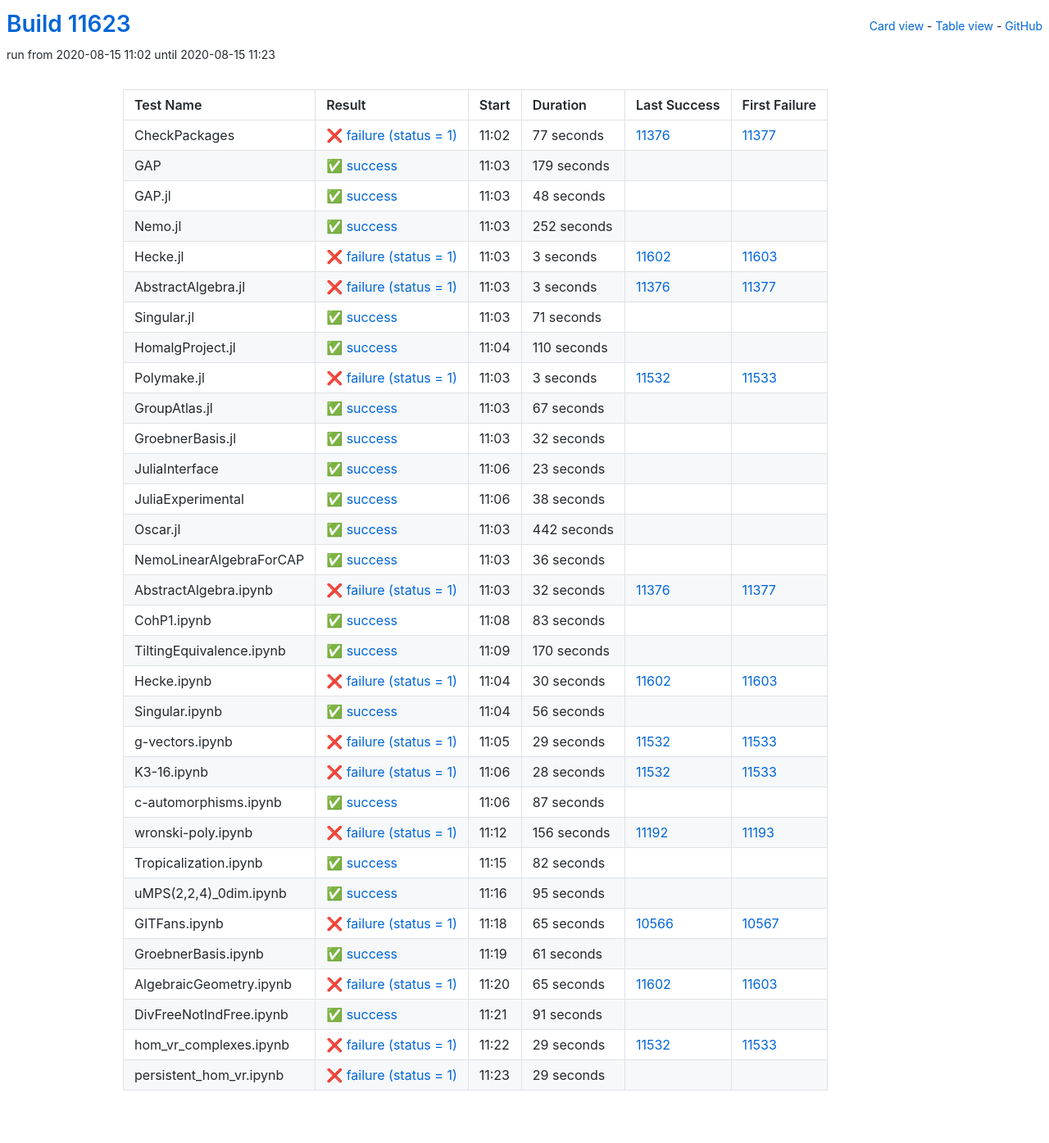
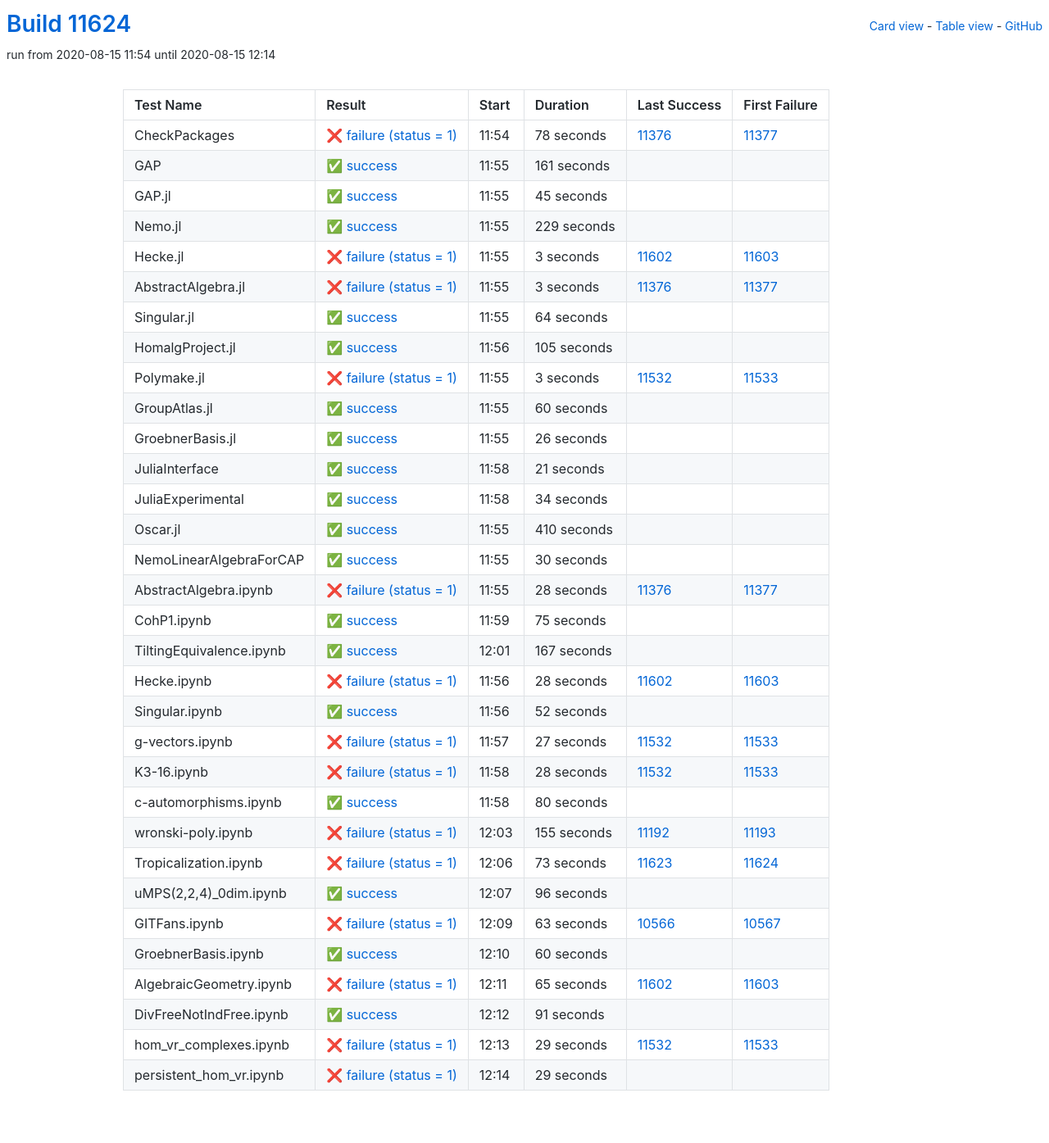
Before and after one commit to oscar-system/oscar-ci-status, a Jekyll site: the page built from table.html, in a window 1280 px wide. Shown: the whole page at 82% size. Built offline with Jekyll 4.4.1, drawn with Linux system fonts in a browser that asks for light colours.

Commit message:
Build #11624

```diff
--- a/_data/ci.yml
+++ b/_data/ci.yml
@@ -1,6 +1,6 @@
 ---
-build: 11623
-build_url: https://oscarci.mathematik.uni-kl.de/job/oscar/11623/
+build: 11624
+build_url: https://oscarci.mathematik.uni-kl.de/job/oscar/11624/
 job: oscar
 organization: oscar-system
 repo: oscar-ci-status
@@ -8,56 +8,56 @@
 tests:
 - name: CheckPackages
   id: checkpackages
-  log: https://oscarci.mathematik.uni-kl.de/job/oscar/11623/artifact/logs/build-11623/CheckPackages.log
-  start: 2020-08-15 11:02
+  log: https://oscarci.mathematik.uni-kl.de/job/oscar/11624/artifact/logs/build-11624/CheckPackages.log
+  start: 2020-08-15 11:54
   success: false
   exitcode: 1
   status: failure
-  duration: 77
+  duration: 78
   last_success: 11376
   last_success_url: https://oscarci.mathematik.uni-kl.de/job/oscar/11376/
   first_failure: 11377
   first_failure_url: https://oscarci.mathematik.uni-kl.de/job/oscar/11377/
 - name: GAP
   id: gap
-  log: https://oscarci.mathematik.uni-kl.de/job/oscar/11623/artifact/logs/build-11623/GAP.log
-  start: 2020-08-15 11:03
+  log: https://oscarci.mathematik.uni-kl.de/job/oscar/11624/artifact/logs/build-11624/GAP.log
+  start: 2020-08-15 11:55
   success: true
   exitcode: 0
   status: success
-  duration: 179
+  duration: 161
   last_success: false
   last_success_url:
   first_failure: false
   first_failure_url:
 - name: GAP.jl
   id: gap-jl
-  log: https://oscarci.mathematik.uni-kl.de/job/oscar/11623/artifact/logs/build-11623/GAP.jl.log
-  start: 2020-08-15 11:03
+  log: https://oscarci.mathematik.uni-kl.de/job/oscar/11624/artifact/logs/build-11624/GAP.jl.log
+  start: 2020-08-15 11:55
   success: true
   exitcode: 0
   status: success
-  duration: 48
+  duration: 45
   last_success: false
   last_success_url:
   first_failure: false
   first_failure_url:
 - name: Nemo.jl
   id: nemo-jl
-  log: https://oscarci.mathematik.uni-kl.de/job/oscar/11623/artifact/logs/build-11623/Nemo.jl.log
-  start: 2020-08-15 11:03
+  log: https://oscarci.mathematik.uni-kl.de/job/oscar/11624/artifact/logs/build-11624/Nemo.jl.log
+  start: 2020-08-15 11:55
   success: true
   exitcode: 0
   status: success
-  duration: 252
+  duration: 229
   last_success: false
   last_success_url:
   first_failure: false
   first_failure_url:
 - name: Hecke.jl
   id: hecke-jl
-  log: https://oscarci.mathematik.uni-kl.de/job/oscar/11623/artifact/logs/build-11623/Hecke.jl.log
-  start: 2020-08-15 11:03
+  log: https://oscarci.mathematik.uni-kl.de/job/oscar/11624/artifact/logs/build-11624/Hecke.jl.log
+  start: 2020-08-15 11:55
   success: false
   exitcode: 1
   status: failure
@@ -68,8 +68,8 @@
   first_failure_url: https://oscarci.mathematik.uni-kl.de/job/oscar/11603/
 - name: AbstractAlgebra.jl
   id: abstractalgebra-jl
-  log: https://oscarci.mathematik.uni-kl.de/job/oscar/11623/artifact/logs/build-11623/AbstractAlgebra.jl.log
-  start: 2020-08-15 11:03
+  log: https://oscarci.mathematik.uni-kl.de/job/oscar/11624/artifact/logs/build-11624/AbstractAlgebra.jl.log
+  start: 2020-08-15 11:55
   success: false
   exitcode: 1
   status: failure
@@ -80,32 +80,32 @@
   first_failure_url: https://oscarci.mathematik.uni-kl.de/job/oscar/11377/
 - name: Singular.jl
   id: singular-jl
-  log: https://oscarci.mathematik.uni-kl.de/job/oscar/11623/artifact/logs/build-11623/Singular.jl.log
-  start: 2020-08-15 11:03
+  log: https://oscarci.mathematik.uni-kl.de/job/oscar/11624/artifact/logs/build-11624/Singular.jl.log
+  start: 2020-08-15 11:55
   success: true
   exitcode: 0
   status: success
-  duration: 71
+  duration: 64
   last_success: false
   last_success_url:
   first_failure: false
   first_failure_url:
 - name: HomalgProject.jl
   id: homalgproject-jl
-  log: https://oscarci.mathematik.uni-kl.de/job/oscar/11623/artifact/logs/build-11623/HomalgProject.jl.log
-  start: 2020-08-15 11:04
+  log: https://oscarci.mathematik.uni-kl.de/job/oscar/11624/artifact/logs/build-11624/HomalgProject.jl.log
+  start: 2020-08-15 11:56
   success: true
   exitcode: 0
   status: success
-  duration: 110
+  duration: 105
   last_success: false
   last_success_url:
   first_failure: false
   first_failure_url:
 - name: Polymake.jl
   id: polymake-jl
-  log: https://oscarci.mathematik.uni-kl.de/job/oscar/11623/artifact/logs/build-11623/Polymake.jl.log
-  start: 2020-08-15 11:03
+  log: https://oscarci.mathematik.uni-kl.de/job/oscar/11624/artifact/logs/build-11624/Polymake.jl.log
+  start: 2020-08-15 11:55
   success: false
   exitcode: 1
   status: failure
@@ -116,152 +116,152 @@
   first_failure_url: https://oscarci.mathematik.uni-kl.de/job/oscar/11533/
 - name: GroupAtlas.jl
   id: groupatlas-jl
-  log: https://oscarci.mathematik.uni-kl.de/job/oscar/11623/artifact/logs/build-11623/GroupAtlas.jl.log
-  start: 2020-08-15 11:03
+  log: https://oscarci.mathematik.uni-kl.de/job/oscar/11624/artifact/logs/build-11624/GroupAtlas.jl.log
+  start: 2020-08-15 11:55
   success: true
   exitcode: 0
   status: success
-  duration: 67
+  duration: 60
   last_success: false
   last_success_url:
   first_failure: false
   first_failure_url:
 - name: GroebnerBasis.jl
   id: groebnerbasis-jl
-  log: https://oscarci.mathematik.uni-kl.de/job/oscar/11623/artifact/logs/build-11623/GroebnerBasis.jl.log
-  start: 2020-08-15 11:03
+  log: https://oscarci.mathematik.uni-kl.de/job/oscar/11624/artifact/logs/build-11624/GroebnerBasis.jl.log
+  start: 2020-08-15 11:55
   success: true
   exitcode: 0
   status: success
-  duration: 32
+  duration: 26
   last_success: false
   last_success_url:
   first_failure: false
   first_failure_url:
 - name: JuliaInterface
   id: juliainterface
-  log: https://oscarci.mathematik.uni-kl.de/job/oscar/11623/artifact/logs/build-11623/JuliaInterface.log
-  start: 2020-08-15 11:06
+  log: https://oscarci.mathematik.uni-kl.de/job/oscar/11624/artifact/logs/build-11624/JuliaInterface.log
+  start: 2020-08-15 11:58
   success: true
   exitcode: 0
   status: success
-  duration: 23
+  duration: 21
   last_success: false
   last_success_url:
   first_failure: false
   first_failure_url:
 - name: JuliaExperimental
   id: juliaexperimental
-  log: https://oscarci.mathematik.uni-kl.de/job/oscar/11623/artifact/logs/build-11623/JuliaExperimental.log
-  start: 2020-08-15 11:06
+  log: https://oscarci.mathematik.uni-kl.de/job/oscar/11624/artifact/logs/build-11624/JuliaExperimental.log
+  start: 2020-08-15 11:58
   success: true
   exitcode: 0
   status: success
-  duration: 38
+  duration: 34
   last_success: false
   last_success_url:
   first_failure: false
   first_failure_url:
 - name: Oscar.jl
   id: oscar-jl
-  log: https://oscarci.mathematik.uni-kl.de/job/oscar/11623/artifact/logs/build-11623/Oscar.jl.log
-  start: 2020-08-15 11:03
+  log: https://oscarci.mathematik.uni-kl.de/job/oscar/11624/artifact/logs/build-11624/Oscar.jl.log
+  start: 2020-08-15 11:55
   success: true
   exitcode: 0
   status: success
-  duration: 442
+  duration: 410
   last_success: false
   last_success_url:
   first_failure: false
   first_failure_url:
 - name: NemoLinearAlgebraForCAP
   id: nemolinearalgebraforcap
-  log: https://oscarci.mathematik.uni-kl.de/job/oscar/11623/artifact/logs/build-11623/NemoLinearAlgebraForCAP.log
-  start: 2020-08-15 11:03
+  log: https://oscarci.mathematik.uni-kl.de/job/oscar/11624/artifact/logs/build-11624/NemoLinearAlgebraForCAP.log
+  start: 2020-08-15 11:55
   success: true
   exitcode: 0
   status: success
-  duration: 36
+  duration: 30
   last_success: false
   last_success_url:
   first_failure: false
   first_failure_url:
 - name: AbstractAlgebra.ipynb
   id: abstractalgebra-ipynb
-  log: https://oscarci.mathematik.uni-kl.de/job/oscar/11623/artifact/logs/build-11623/AbstractAlgebra.ipynb.log
-  start: 2020-08-15 11:03
+  log: https://oscarci.mathematik.uni-kl.de/job/oscar/11624/artifact/logs/build-11624/AbstractAlgebra.ipynb.log
+  start: 2020-08-15 11:55
   success: false
   exitcode: 1
   status: failure
-  duration: 32
+  duration: 28
   last_success: 11376
   last_success_url: https://oscarci.mathematik.uni-kl.de/job/oscar/11376/
   first_failure: 11377
   first_failure_url: https://oscarci.mathematik.uni-kl.de/job/oscar/11377/
 - name: CohP1.ipynb
   id: cohp1-ipynb
-  log: https://oscarci.mathematik.uni-kl.de/job/oscar/11623/artifact/logs/build-11623/CohP1.ipynb.log
-  start: 2020-08-15 11:08
+  log: https://oscarci.mathematik.uni-kl.de/job/oscar/11624/artifact/logs/build-11624/CohP1.ipynb.log
+  start: 2020-08-15 11:59
   success: true
   exitcode: 0
   status: success
-  duration: 83
+  duration: 75
   last_success: false
   last_success_url:
   first_failure: false
   first_failure_url:
 - name: TiltingEquivalence.ipynb
   id: tiltingequivalence-ipynb
-  log: https://oscarci.mathematik.uni-kl.de/job/oscar/11623/artifact/logs/build-11623/TiltingEquivalence.ipynb.log
-  start: 2020-08-15 11:09
+  log: https://oscarci.mathematik.uni-kl.de/job/oscar/11624/artifact/logs/build-11624/TiltingEquivalence.ipynb.log
+  start: 2020-08-15 12:01
   success: true
   exitcode: 0
   status: success
-  duration: 170
+  duration: 167
   last_success: false
   last_success_url:
   first_failure: false
   first_failure_url:
 - name: Hecke.ipynb
   id: hecke-ipynb
-  log: https://oscarci.mathematik.uni-kl.de/job/oscar/11623/artifact/logs/build-11623/Hecke.ipynb.log
-  start: 2020-08-15 11:04
+  log: https://oscarci.mathematik.uni-kl.de/job/oscar/11624/artifact/logs/build-11624/Hecke.ipynb.log
+  start: 2020-08-15 11:56
   success: false
   exitcode: 1
   status: failure
-  duration: 30
+  duration: 28
   last_success: 11602
   last_success_url: https://oscarci.mathematik.uni-kl.de/job/oscar/11602/
   first_failure: 11603
   first_failure_url: https://oscarci.mathematik.uni-kl.de/job/oscar/11603/
 - name: Singular.ipynb
   id: singular-ipynb
-  log: https://oscarci.mathematik.uni-kl.de/job/oscar/11623/artifact/logs/build-11623/Singular.ipynb.log
-  start: 2020-08-15 11:04
+  log: https://oscarci.mathematik.uni-kl.de/job/oscar/11624/artifact/logs/build-11624/Singular.ipynb.log
+  start: 2020-08-15 11:56
   success: true
   exitcode: 0
   status: success
-  duration: 56
+  duration: 52
   last_success: false
   last_success_url:
   first_failure: false
   first_failure_url:
 - name: g-vectors.ipynb
   id: g-vectors-ipynb
-  log: https://oscarci.mathematik.uni-kl.de/job/oscar/11623/artifact/logs/build-11623/g-vectors.ipynb.log
-  start: 2020-08-15 11:05
+  log: https://oscarci.mathematik.uni-kl.de/job/oscar/11624/artifact/logs/build-11624/g-vectors.ipynb.log
+  start: 2020-08-15 11:57
   success: false
   exitcode: 1
   status: failure
-  duration: 29
+  duration: 27
   last_success: 11532
   last_success_url: https://oscarci.mathematik.uni-kl.de/job/oscar/11532/
   first_failure: 11533
   first_failure_url: https://oscarci.mathematik.uni-kl.de/job/oscar/11533/
 - name: K3-16.ipynb
   id: k3-16-ipynb
-  log: https://oscarci.mathematik.uni-kl.de/job/oscar/11623/artifact/logs/build-11623/K3-16.ipynb.log
-  start: 2020-08-15 11:06
+  log: https://oscarci.mathematik.uni-kl.de/job/oscar/11624/artifact/logs/build-11624/K3-16.ipynb.log
+  start: 2020-08-15 11:58
   success: false
   exitcode: 1
   status: failure
@@ -272,80 +272,80 @@
   first_failure_url: https://oscarci.mathematik.uni-kl.de/job/oscar/11533/
 - name: c-automorphisms.ipynb
   id: c-automorphisms-ipynb
-  log: https://oscarci.mathematik.uni-kl.de/job/oscar/11623/artifact/logs/build-11623/c-automorphisms.ipynb.log
-  start: 2020-08-15 11:06
+  log: https://oscarci.mathematik.uni-kl.de/job/oscar/11624/artifact/logs/build-11624/c-automorphisms.ipynb.log
+  start: 2020-08-15 11:58
   success: true
   exitcode: 0
   status: success
-  duration: 87
+  duration: 80
   last_success: false
   last_success_url:
   first_failure: false
   first_failure_url:
 - name: wronski-poly.ipynb
   id: wronski-poly-ipynb
-  log: https://oscarci.mathematik.uni-kl.de/job/oscar/11623/artifact/logs/build-11623/wronski-poly.ipynb.log
-  start: 2020-08-15 11:12
+  log: https://oscarci.mathematik.uni-kl.de/job/oscar/11624/artifact/logs/build-11624/wronski-poly.ipynb.log
+  start: 2020-08-15 12:03
   success: false
   exitcode: 1
   status: failure
-  duration: 156
+  duration: 155
   last_success: 11192
   last_success_url: https://oscarci.mathematik.uni-kl.de/job/oscar/11192/
   first_failure: 11193
   first_failure_url: https://oscarci.mathematik.uni-kl.de/job/oscar/11193/
 - name: Tropicalization.ipynb
   id: tropicalization-ipynb
-  log: https://oscarci.mathematik.uni-kl.de/job/oscar/11623/artifact/logs/build-11623/Tropicalization.ipynb.log
-  start: 2020-08-15 11:15
+  log: https://oscarci.mathematik.uni-kl.de/job/oscar/11624/artifact/logs/build-11624/Tropicalization.ipynb.log
+  start: 2020-08-15 12:06
+  success: false
+  exitcode: 1
+  status: failure
+  duration: 73
+  last_success: 11623
+  last_success_url: https://oscarci.mathematik.uni-kl.de/job/oscar/11623/
+  first_failure: 11624
+  first_failure_url: https://oscarci.mathematik.uni-kl.de/job/oscar/11624/
+- name: uMPS(2,2,4)_0dim.ipynb
+  id: umps-2-2-4-0dim-ipynb
+  log: https://oscarci.mathematik.uni-kl.de/job/oscar/11624/artifact/logs/build-11624/uMPS-2-2-4-_0dim.ipynb.log
+  start: 2020-08-15 12:07
   success: true
   exitcode: 0
   status: success
-  duration: 82
-  last_success: false
-  last_success_url:
-  first_failure: false
-  first_failure_url:
-- name: uMPS(2,2,4)_0dim.ipynb
-  id: umps-2-2-4-0dim-ipynb
-  log: https://oscarci.mathematik.uni-kl.de/job/oscar/11623/artifact/logs/build-11623/uMPS-2-2-4-_0dim.ipynb.log
-  start: 2020-08-15 11:16
-  success: true
-  exitcode: 0
-  status: success
-  duration: 95
+  duration: 96
   last_success: false
   last_success_url:
   first_failure: false
   first_failure_url:
 - name: GITFans.ipynb
   id: gitfans-ipynb
-  log: https://oscarci.mathematik.uni-kl.de/job/oscar/11623/artifact/logs/build-11623/GITFans.ipynb.log
-  start: 2020-08-15 11:18
+  log: https://oscarci.mathematik.uni-kl.de/job/oscar/11624/artifact/logs/build-11624/GITFans.ipynb.log
+  start: 2020-08-15 12:09
   success: false
   exitcode: 1
   status: failure
-  duration: 65
+  duration: 63
   last_success: 10566
   last_success_url: https://oscarci.mathematik.uni-kl.de/job/oscar/10566/
   first_failure: 10567
   first_failure_url: https://oscarci.mathematik.uni-kl.de/job/oscar/10567/
 - name: GroebnerBasis.ipynb
   id: groebnerbasis-ipynb
-  log: https://oscarci.mathematik.uni-kl.de/job/oscar/11623/artifact/logs/build-11623/GroebnerBasis.ipynb.log
-  start: 2020-08-15 11:19
+  log: https://oscarci.mathematik.uni-kl.de/job/oscar/11624/artifact/logs/build-11624/GroebnerBasis.ipynb.log
+  start: 2020-08-15 12:10
   success: true
   exitcode: 0
   status: success
-  duration: 61
+  duration: 60
   last_success: false
   last_success_url:
   first_failure: false
   first_failure_url:
 - name: AlgebraicGeometry.ipynb
   id: algebraicgeometry-ipynb
-  log: https://oscarci.mathematik.uni-kl.de/job/oscar/11623/artifact/logs/build-11623/AlgebraicGeometry.ipynb.log
-  start: 2020-08-15 11:20
+  log: https://oscarci.mathematik.uni-kl.de/job/oscar/11624/artifact/logs/build-11624/AlgebraicGeometry.ipynb.log
+  start: 2020-08-15 12:11
   success: false
   exitcode: 1
   status: failure
@@ -356,8 +356,8 @@
   first_failure_url: https://oscarci.mathematik.uni-kl.de/job/oscar/11603/
 - name: DivFreeNotIndFree.ipynb
   id: divfreenotindfree-ipynb
-  log: https://oscarci.mathematik.uni-kl.de/job/oscar/11623/artifact/logs/build-11623/DivFreeNotIndFree.ipynb.log
-  start: 2020-08-15 11:21
+  log: https://oscarci.mathematik.uni-kl.de/job/oscar/11624/artifact/logs/build-11624/DivFreeNotIndFree.ipynb.log
+  start: 2020-08-15 12:12
   success: true
   exitcode: 0
   status: success
@@ -368,8 +368,8 @@
   first_failure_url:
 - name: hom_vr_complexes.ipynb
   id: hom-vr-complexes-ipynb
-  log: https://oscarci.mathematik.uni-kl.de/job/oscar/11623/artifact/logs/build-11623/hom_vr_complexes.ipynb.log
-  start: 2020-08-15 11:22
+  log: https://oscarci.mathematik.uni-kl.de/job/oscar/11624/artifact/logs/build-11624/hom_vr_complexes.ipynb.log
+  start: 2020-08-15 12:13
   success: false
   exitcode: 1
   status: failure
@@ -380,8 +380,8 @@
   first_failure_url: https://oscarci.mathematik.uni-kl.de/job/oscar/11533/
 - name: persistent_hom_vr.ipynb
   id: persistent-hom-vr-ipynb
-  log: https://oscarci.mathematik.uni-kl.de/job/oscar/11623/artifact/logs/build-11623/persistent_hom_vr.ipynb.log
-  start: 2020-08-15 11:23
+  log: https://oscarci.mathematik.uni-kl.de/job/oscar/11624/artifact/logs/build-11624/persistent_hom_vr.ipynb.log
+  start: 2020-08-15 12:14
   success: false
   exitcode: 1
   status: failure
```
Also changed, not shown: README.md.
